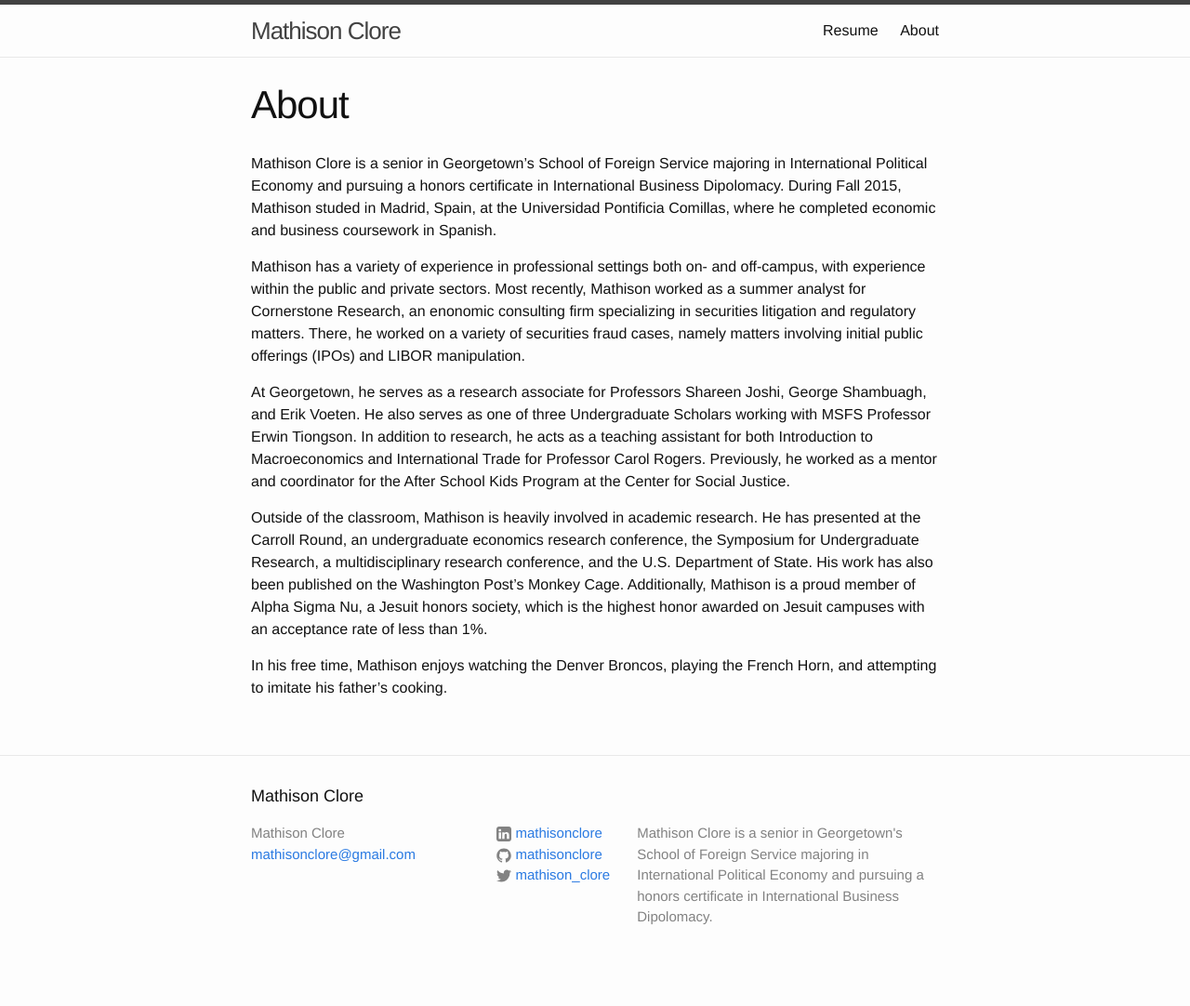
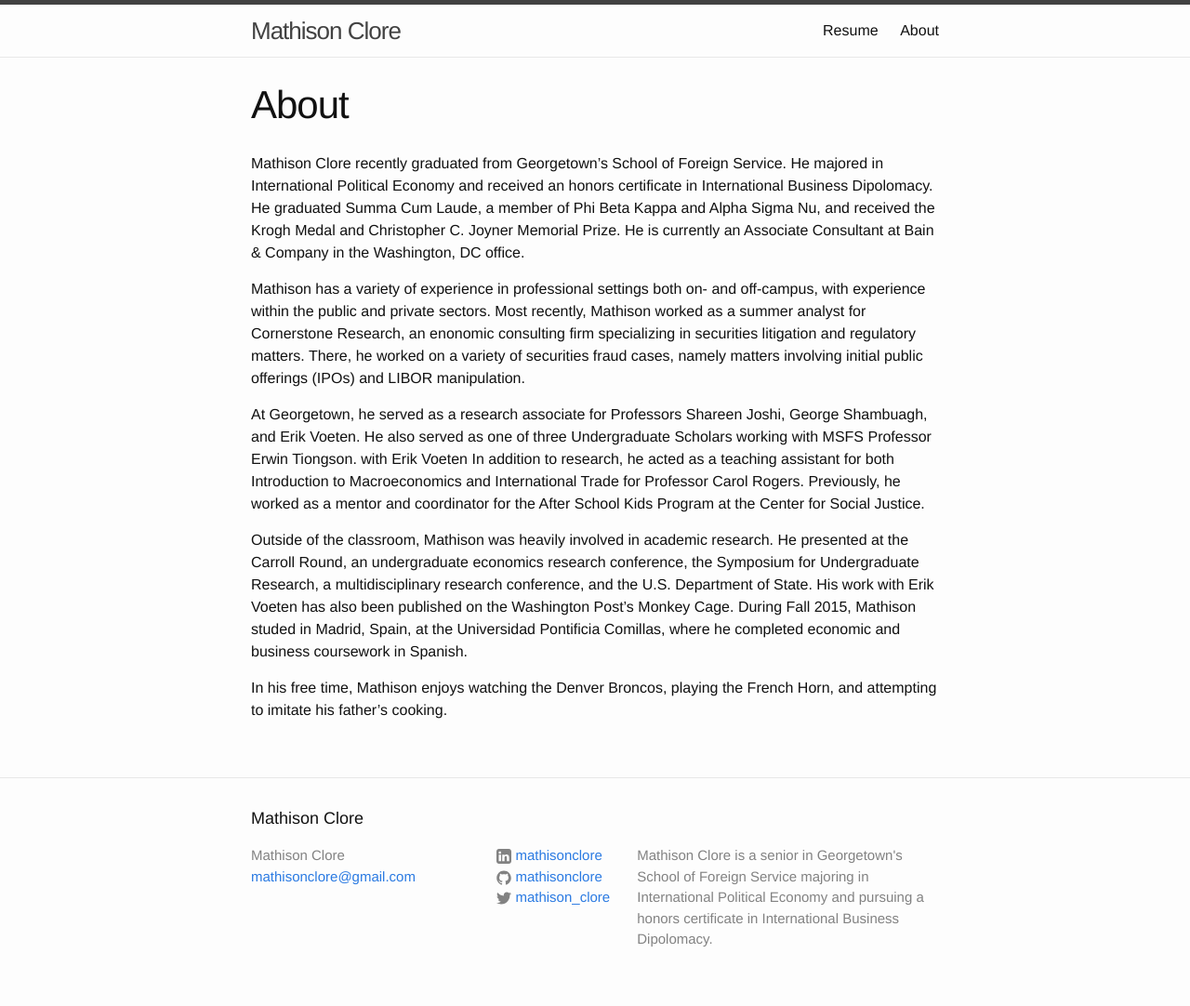
Before and after one commit to mathisonclore/mathisonclore.github.io, a Jekyll site: the page built from about.md, in a window 1280 px wide. Shown: the whole page at 93% size. Built offline with Jekyll 4.4.1, drawn with Linux system fonts in a browser that asks for light colours; before the commit the page ends 1058 px from its top, so only the background shows below that.

Commit message:
Update about.md

```diff
--- a/about.md
+++ b/about.md
@@ -4,12 +4,12 @@ title: About
 permalink: /about/
 ---
 
-Mathison Clore is a senior in Georgetown's School of Foreign Service majoring in International Political Economy and pursuing a honors certificate in International Business Dipolomacy. During Fall 2015, Mathison studed in Madrid, Spain, at the Universidad Pontificia Comillas, where he completed economic and business coursework in Spanish.
+Mathison Clore recently graduated from Georgetown's School of Foreign Service. He majored in International Political Economy and received an honors certificate in International Business Dipolomacy. He graduated Summa Cum Laude, a member of Phi Beta Kappa and Alpha Sigma Nu, and received the Krogh Medal and Christopher C. Joyner Memorial Prize. He is currently an Associate Consultant at Bain & Company in the Washington, DC office.
 
 Mathison has a variety of experience in professional settings both on- and off-campus, with experience within the public and private sectors. Most recently, Mathison worked as a summer analyst for Cornerstone Research, an enonomic consulting firm specializing in securities litigation and regulatory matters. There, he worked on a variety of securities fraud cases, namely matters involving initial public offerings (IPOs) and LIBOR manipulation.
 
-At Georgetown, he serves as a research associate for Professors Shareen Joshi, George Shambuagh, and Erik Voeten. He also serves as one of three Undergraduate Scholars working with MSFS Professor Erwin Tiongson. In addition to research, he acts as a teaching assistant for both Introduction to Macroeconomics and International Trade for Professor Carol Rogers. Previously, he  worked as a mentor and coordinator for the After School Kids Program at the Center for Social Justice.
+At Georgetown, he served as a research associate for Professors Shareen Joshi, George Shambuagh, and Erik Voeten. He also served as one of three Undergraduate Scholars working with MSFS Professor Erwin Tiongson. with Erik Voeten In addition to research, he acted as a teaching assistant for both Introduction to Macroeconomics and International Trade for Professor Carol Rogers. Previously, he  worked as a mentor and coordinator for the After School Kids Program at the Center for Social Justice.
 
-Outside of the classroom, Mathison is heavily involved in academic research. He has presented at the Carroll Round, an undergraduate economics research conference, the Symposium for Undergraduate Research, a multidisciplinary research conference, and the U.S. Department of State. His work has also been published on the Washington Post's Monkey Cage. Additionally, Mathison is a proud member of Alpha Sigma Nu, a Jesuit honors society, which is the highest honor awarded on Jesuit campuses with an acceptance rate of less than 1%.
+Outside of the classroom, Mathison was heavily involved in academic research. He presented at the Carroll Round, an undergraduate economics research conference, the Symposium for Undergraduate Research, a multidisciplinary research conference, and the U.S. Department of State. His work with Erik Voeten has also been published on the Washington Post's Monkey Cage. During Fall 2015, Mathison studed in Madrid, Spain, at the Universidad Pontificia Comillas, where he completed economic and business coursework in Spanish.
 
 In his free time, Mathison enjoys watching the Denver Broncos, playing the French Horn, and attempting to imitate his father's cooking.
```
